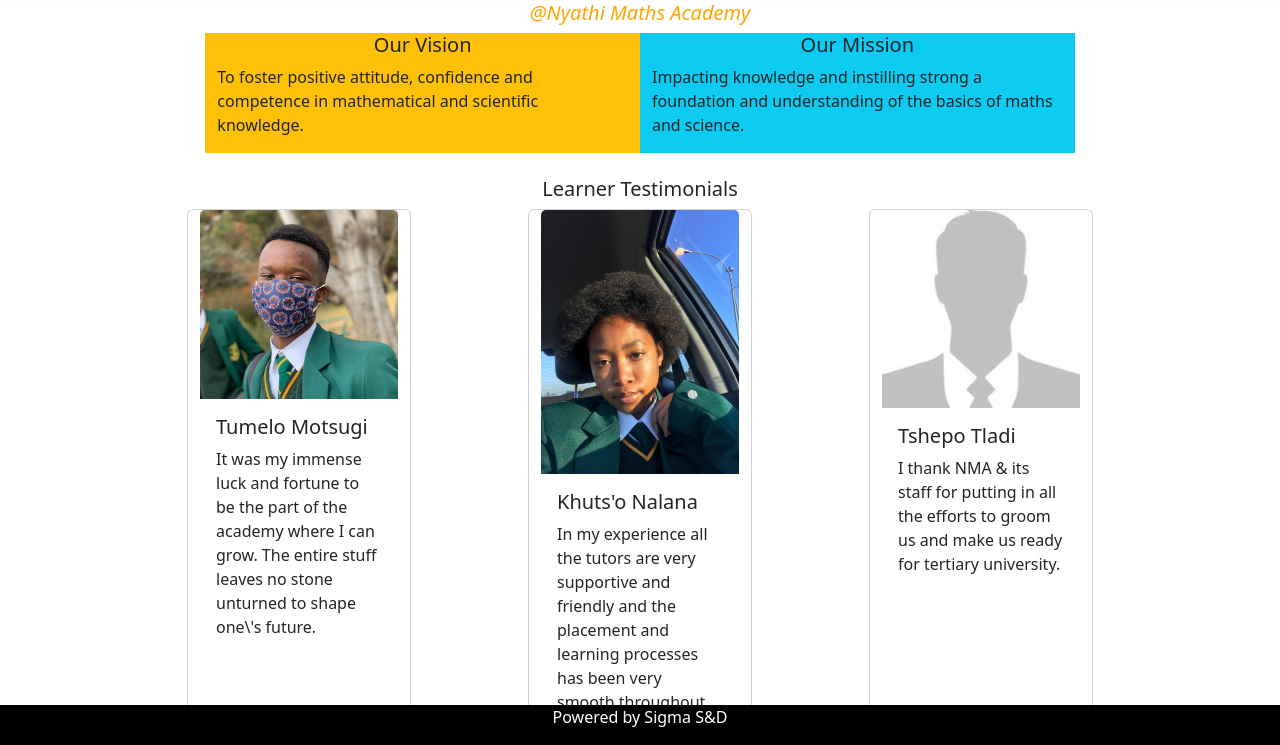
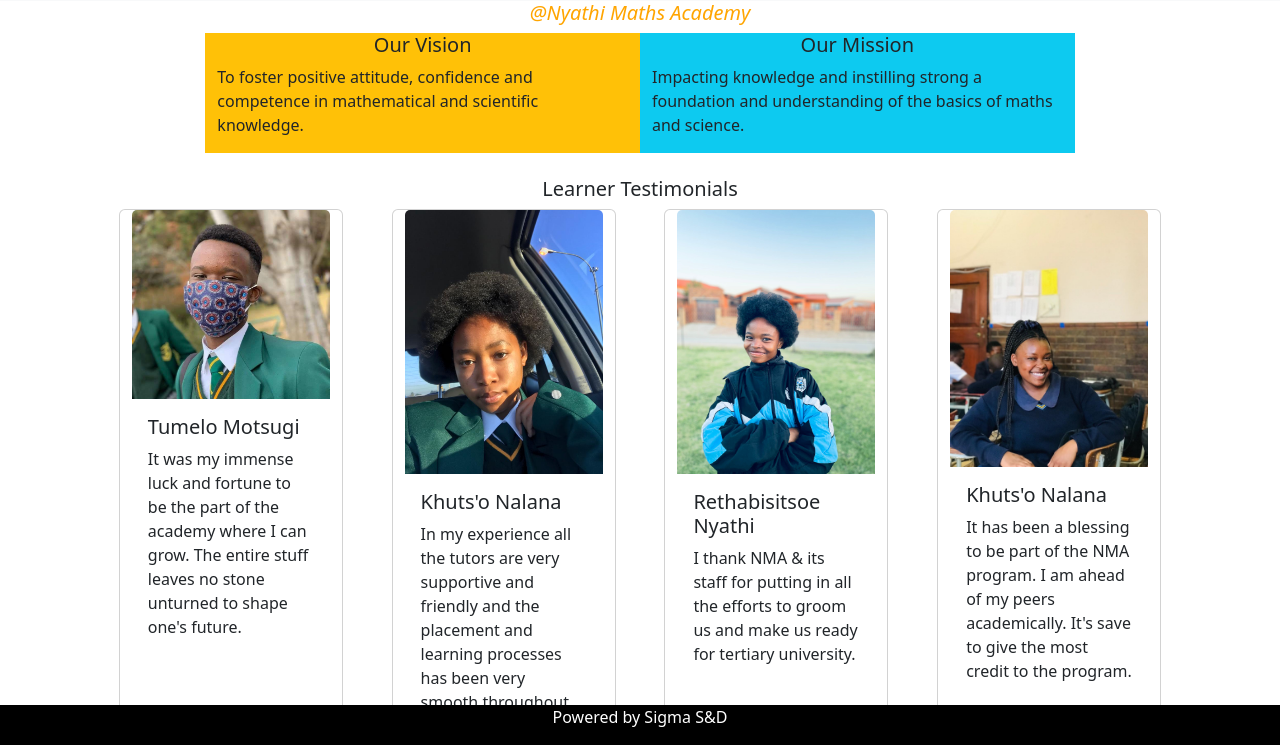
Before and after one commit to Rankhala/school, a Django app: page /about in a window 1280 px wide. Shown: the part 55-800 px from the top of the page. Run offline with Django 5.2, Linux system fonts and the light colour scheme.

Commit message:
More corrections to the interface

```diff
--- a/front/templates/front/about.html
+++ b/front/templates/front/about.html
@@ -31,7 +31,7 @@
         <img class="card-img-top" src="{% static 'front/images/TM.jpg' %}" alt="Card image cap">
         <div class="card-body">
           <h5 class="card-title">Tumelo Motsugi</h5>
-          <p class="card-text">It was my immense luck and fortune to be the part of the academy where I can grow. The entire stuff leaves no stone unturned to shape one\'s future.
+          <p class="card-text">It was my immense luck and fortune to be the part of the academy where I can grow. The entire stuff leaves no stone unturned to shape one's future.
           </p>
         </div>
       </div>
@@ -44,10 +44,20 @@
         </div>
       </div>
       <div class="card col-4" style="width: 14rem;">
-        <img class="card-img-top" src="{% static 'front/images/male.jpg' %}" alt="Card image cap">
+        <img class="card-img-top" src="{% static 'front/images/RN.jpg' %}" alt="Card image cap">
         <div class="card-body">
-          <h5 class="card-title">Tshepo Tladi</h5>
+          <h5 class="card-title">Rethabisitsoe Nyathi</h5>
           <p class="card-text">I thank NMA & its staff for putting in all the efforts to groom us and make us ready for tertiary university.
+          </p>
+        </div>
+      </div>
+      <div class="card col-4" style="width: 14rem;">
+        <img class="card-img-top" src="{% static 'front/images/BM.jpg' %}" alt="Card image cap">
+        <div class="card-body">
+          <h5 class="card-title">Khuts'o Nalana</h5>
+          <p class="card-text">
+            It has been a blessing to be part of the NMA program. I am ahead of my peers academically.
+            It's save to give the most credit to the program.
           </p>
         </div>
       </div>
```
Also changed, not shown: front/static/front/images/BM.jpg (added), front/static/front/images/RN.jpg (added).
